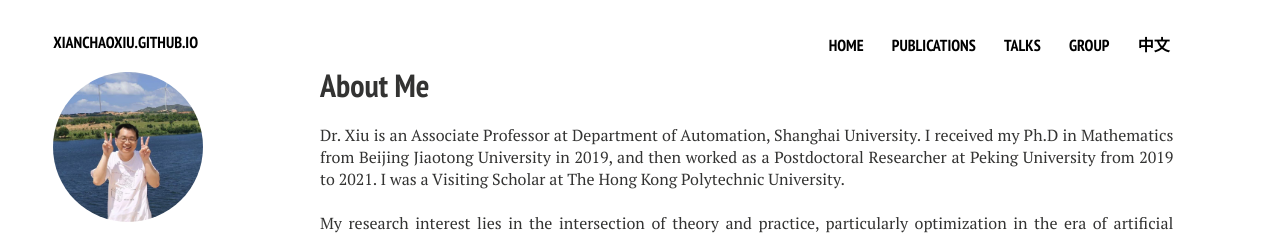
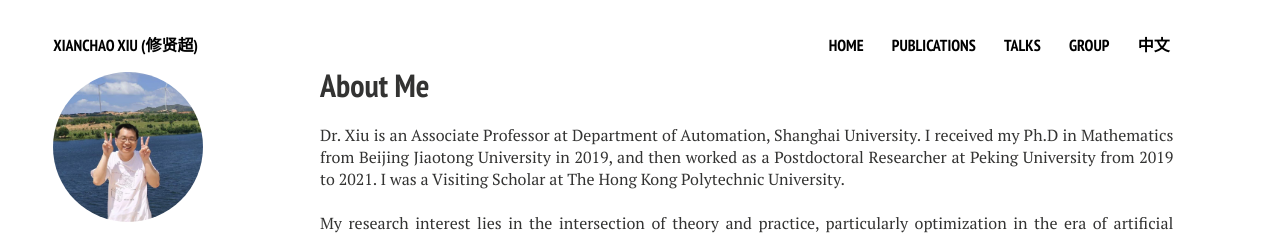
Before and after one commit to xianchaoxiu/xianchaoxiu.github.io, a Jekyll site: the page built from index.md, in a window 1280 px wide. Shown: the top 235 px of the page. Built offline with Jekyll 4.4.1, drawn with Linux system fonts in a browser that asks for light colours; nearby versions of some CDN libraries.

Commit message:
Update _config.yml

```diff
--- a/_config.yml
+++ b/_config.yml
@@ -1,6 +1,6 @@
 # Site wide configuration
 
-title:            #Xianchao Xiu (修贤超)
+title:            Xianchao Xiu (修贤超)
 locale:           en_US
 url:
 
```
